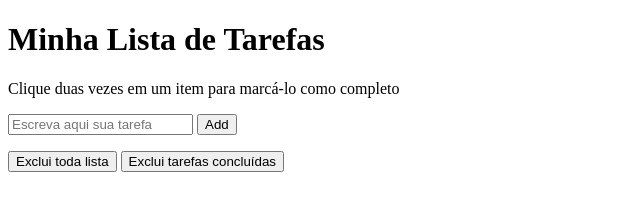
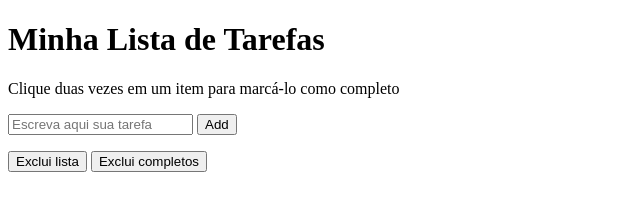
Before and after one commit to martinsfaah/todo-list, a website: page index.html in a window 1280 px wide. Shown: the whole page, without its empty margins (0-640 px from the left). Drawn offline with Linux system fonts and the light colour scheme.

Commit message:
Adiciona requisito 14

```diff
--- a/index.html
+++ b/index.html
@@ -20,7 +20,7 @@
             <ol id="lista-tarefas"></ol>
         </div>
         <footer>
-            <button id="apaga-tudo">Exclui toda lista</button> <button id="remover-finalizados">Exclui tarefas concluídas</button>
+            <button id="apaga-tudo">Exclui lista</button> <button id="remover-finalizados">Exclui completos</button>
         </footer>
     </main>
 
```
